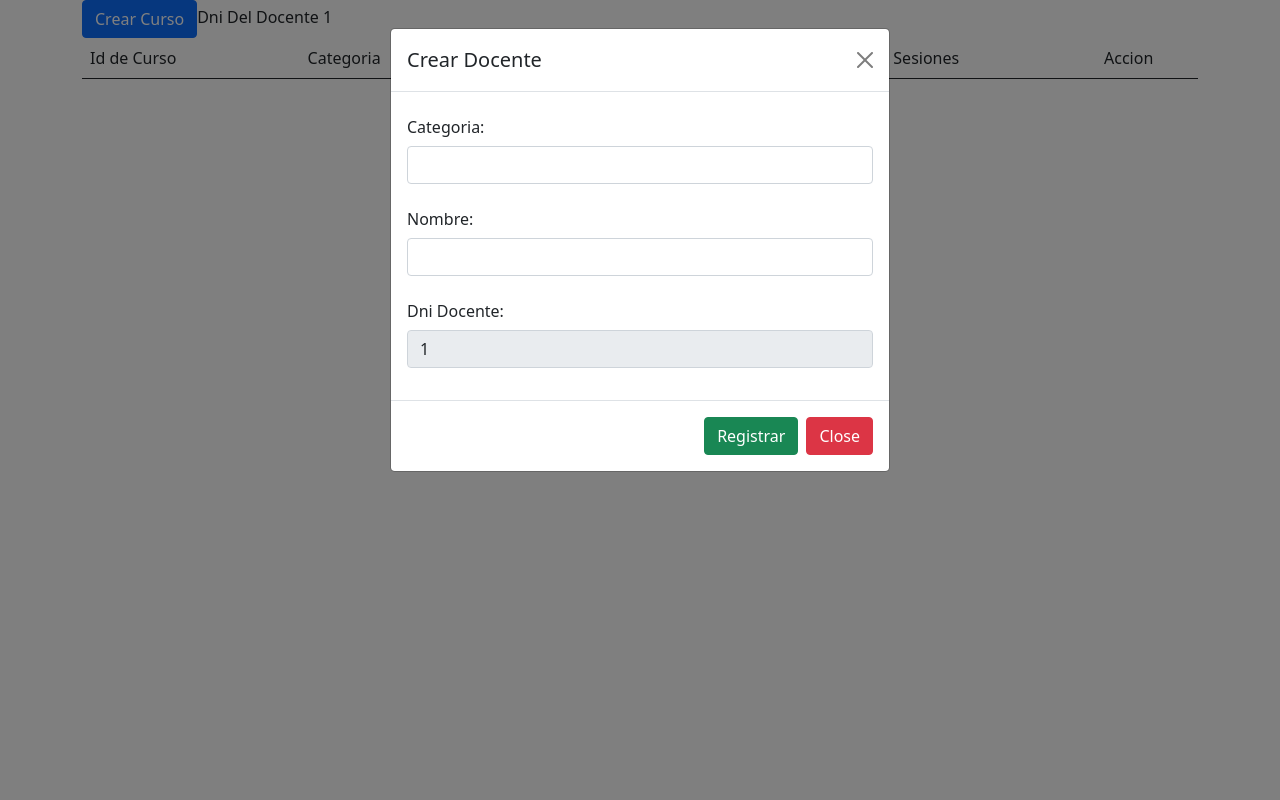
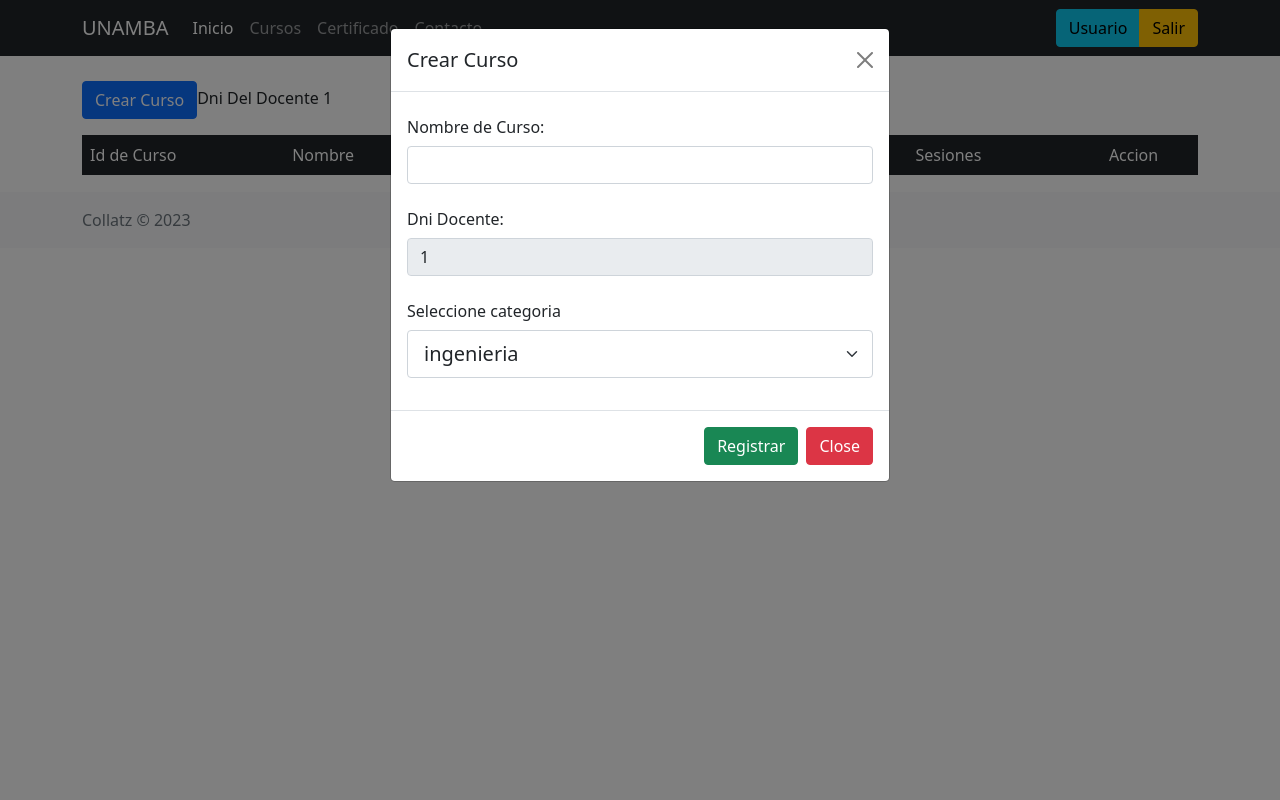
Before and after one commit to luis1045/mooc, a Flask app: page /cursos/1 in a window 1280 px wide, after a click on "Crear Curso". Run offline with Flask 3, Linux system fonts and the light colour scheme; data comes from the database, SQL or seed files in the repository.

Commit message:
feat: categoria

```diff
--- a/app.py
+++ b/app.py
@@ -32,11 +32,20 @@ class Estudiante(db.Model):
 	contrasenia=db.Column(db.String(80), nullable=False)
 	subcripciones=db.relationship('Subcripcion', backref='estudiante',lazy=True)
 
+#clases para areas y categoria
+
+
+class Categoria(db.Model):
+	idCategoria=db.Column(db.Integer, primary_key=True,autoincrement=True)
+	nombCategoria=db.Column(db.String(50),nullable=False)
+	descripcion=db.Column(db.String(200))
+	cursos=db.relationship('Curso', backref='categoria', lazy=True)
+
 class Curso(db.Model):
 	idCurso=db.Column(db.Integer, primary_key=True, autoincrement=True)
-	categoria=db.Column(db.String(50), nullable=False)
 	nombre=db.Column(db.String(50), nullable=False)
 	dniDocente=db.Column(db.Integer, db.ForeignKey('docente.dniDocente'))#docente hace refenrencia ala tabla que es creada por la clase Docente que por convencion su tabla esta en minisculas
+	idCategoria=db.Column(db.Integer, db.ForeignKey('categoria.idCategoria'))
 	sesiones=db.relationship('Sesion', backref='curso', lazy=True)
 
 class Sesion(db.Model):
@@ -51,7 +60,7 @@ class Sesion(db.Model):
 class Video(db.Model):
 	idVideo=db.Column(db.Integer, primary_key=True, autoincrement=True)
 	nombre=db.Column(db.String(50), nullable=False)
-	idSesion=db.Column(db.Integer, db.ForeignKey('sesion.idSesion'))
+	idSesion=db.Column(db.Integer, db.ForeignKey('sesion.idSesion'), unique=True)
 
 class Subcripcion(db.Model):
 	idSubcripcion=db.Column(db.Integer, primary_key=True, autoincrement=True)
@@ -80,7 +89,7 @@ def list_docentes():
 		print(doc.dniDocente)
 	return render_template("docentes.html", docentes=docQuery)
 #registro docente
-@app.route("/regDocente", methods=["GET","POST"])
+@app.route("/regdocente", methods=["GET","POST"])
 def reg_docente():
 	if request.method == 'POST':
 		dniB = request.form["dniT"]
@@ -118,8 +127,8 @@ def del_docente(dni):
 	return redirect(url_for('list_docentes'))
 
 
-#listar docentes
-@app.route("/regEstudiante", methods=["GET","POST"])
+#listar estudiantes
+@app.route("/regestudiante", methods=["GET","POST"])
 def reg_estudiante():
 	if request.method == 'POST':
 		dniB = request.form["dniT"]
@@ -130,7 +139,7 @@ def reg_estudiante():
 		new_estudiante = Estudiante(dniEstudiante=dniB, nombre=nombreB, apePaterno=apePaternoB,apeMaterno=apeMaternoB, contrasenia=hashed_pw)
 		db.session.add(new_estudiante)
 		db.session.commit()
-		return redirect(url_for('list_estudiantes'))
+		return redirect(url_for('list_estudiantes'))#si no esta logueado debe ir a login o loquearse automaticamnte y abrir el inicio
 	return render_template("estudiante.html")
 
 @app.route("/estudiantes", methods=["GET"])
@@ -159,22 +168,25 @@ def del_estudiante(dni):
 	db.session.commit()
 	return redirect(url_for('list_estudiantes'))
 
-
+#metodos para cursos
 @app.route("/cursos/<int:dni>", methods=["GET"])
 def listar_curso(dni):
 	dniB=dni
 	curQuery = Curso.query.filter_by(dniDocente=dniB).all()
+	print(curQuery)
+	categoria = Categoria.query.all()
+	print(categoria)
 	if curQuery is None:
 		"No exite Cursos con este dni"
-	print(curQuery)
-	return render_template("cursos.html", cursos=curQuery,dni=dniB)
+	return render_template("cursos.html", cursos=curQuery,dni=dniB,categoriaList=categoria)
 
 @app.route("/regcursos", methods=["GET","POST"])
 def reg_curso():
-	categoriaB=request.form["categoriaT"]
+	categoriaB=request.form.get('categoriaT')
+	print(categoriaB)
 	nombreB = request.form["nombreT"]
 	dniB=request.form["dniDocenteT"]
-	new_curso = Curso(nombre=nombreB, categoria=categoriaB,dniDocente=dniB )
+	new_curso = Curso(nombre=nombreB, idCategoria=categoriaB,dniDocente=dniB )
 	db.session.add(new_curso)
 	db.session.commit()
 	return redirect(url_for('listar_curso', dni=dniB))
@@ -196,6 +208,14 @@ def del_cursos(id):
 	db.session.commit()
 	return redirect(url_for('listar_curso', dni=curso.dniDocente))
 
+#methodos para seciones
+@app.route("/listseciones/<int:idcurso>", methods=["GET"])
+def listar_seciones(idcurso):
+	seionQuery = Sesion.query.filter_by(idCurso=idcurso).all()
+	return render_template("sesiones.html", sesiones=seionQuery)
+
+
+
 
 if __name__ == '__main__':
 	with app.app_context():# Ahora se neseita el contexto para crear la base de datos por defecto
--- /dev/null
+++ b/templates/base.html
@@ -0,0 +1,64 @@
+<!DOCTYPE html>
+<html lang="en">
+<head>
+	<meta charset="UTF-8">
+	<title>{% block title %}{% endblock %}</title>
+	<link rel="shortcut icon" href="{{ url_for('static', filename='imgs/favicon.ico') }}">
+    <link href="https://cdn.jsdelivr.net/npm/bootstrap@5.0.2/dist/css/bootstrap.min.css" rel="stylesheet" integrity="sha384-EVSTQN3/azprG1Anm3QDgpJLIm9Nao0Yz1ztcQTwFspd3yD65VohhpuuCOmLASjC" crossorigin="anonymous">
+</head>
+<body>
+    <main>
+        <div class="container mb-5">
+            <!-- Header -->
+            <header class="d-flex flex-wrap py-3 mb-5 border-bottom">
+                <nav class="navbar navbar-expand-lg navbar-dark bg-dark fixed-top">
+                <div class="container">
+                    <a class="navbar-brand" href="#">UNAMBA</a>
+                    <button class="navbar-toggler" type="button" data-bs-toggle="collapse" data-bs-target="#navbarSupportedContent" aria-controls="navbarSupportedContent" aria-expanded="false" aria-label="Toggle navigation">
+                        <span class="navbar-toggler-icon"></span>
+                    </button>
+                    <div class="collapse navbar-collapse" id="navbarSupportedContent">
+                        <ul class="navbar-nav me-auto mb-2 mb-lg-0">
+
+                            <li class="nav-item">
+                                <a class="nav-link active" aria-current="page" href="index.html">Inicio</a>
+                            </li>
+
+                            <li class="nav-item">
+                                <a class="nav-link" aria-current="page" href="nosotros.html">Cursos</a>
+                            </li>
+
+                            <li class="nav-item">
+                                <a class="nav-link" aria-current="page" href="servicios.html">Certificado</a>
+                            </li>
+
+                            <li class="nav-item">
+                                <a class="nav-link" aria-current="page" href="contacto.html">Contacto</a>
+                            </li>
+
+                        </ul>
+
+                        <div class="btn-group" role="group" aria-label="Basic example">
+                            <button type="button" class="btn btn-info">Usuario</button>
+                            <button type="button" class="btn btn-warning">Salir</button>
+                        </div>
+
+                    </div>
+                </div>
+                </nav>
+
+            </header>
+        </div>
+
+        {%  block content %}
+        {%  endblock %}
+
+    </main>
+        <!-- Footer -->
+        <footer class="footer mt-auto py-3 bg-light">
+            <div class="container">
+                <span class="text-muted">Collatz © <script>document.write(new Date().getFullYear())</script> </span>
+            </div>
+        </footer>
+    <script src="https://cdn.jsdelivr.net/npm/bootstrap@5.0.2/dist/js/bootstrap.bundle.min.js" integrity="sha384-MrcW6ZMFYlzcLA8Nl+NtUVF0sA7MsXsP1UyJoMp4YLEuNSfAP+JcXn/tWtIaxVXM" crossorigin="anonymous"></script></body>
+</html>
--- a/templates/cursos.html
+++ b/templates/cursos.html
@@ -1,23 +1,18 @@
-<!DOCTYPE html>
-<html lang="en">
-<head>
-    <meta charset="UTF-8">
-    <meta name="viewport" content="width=device-width, initial-scale=1.0">
-    <title>Curso</title>
-    <link href="https://cdn.jsdelivr.net/npm/bootstrap@5.0.2/dist/css/bootstrap.min.css" rel="stylesheet" integrity="sha384-EVSTQN3/azprG1Anm3QDgpJLIm9Nao0Yz1ztcQTwFspd3yD65VohhpuuCOmLASjC" crossorigin="anonymous">
-
-</head>
-<body>
-    <div class="container-sm">
-        <button type="button" class="btn btn-primary" data-bs-toggle="modal" data-bs-target="#crearCurso">Crear Curso</button><label>Dni Del Docente {{dni}}</label>
+{% extends "base.html" %}
+{% block title %}
+    Crud Cursos
+{% endblock %}
+{% block content %}
+    <div class="container-sm d-grid gap-3">
+        <div><button type="button" class="btn btn-primary" data-bs-toggle="modal" data-bs-target="#crearCurso">Crear Curso</button><label>Dni Del Docente {{dni}}</label></div>
         {% if cursos is not none %}
             <table class="table">
-                <thead>
+                <thead class="table-dark">
                     <tr>
                         <td>Id de Curso</td>
-                        <td>Categoria</td>
                         <td>Nombre</td>
                         <td>Dni Docente</td>
+                        <td>Id de categoria</td>
                         <td>Sesiones</td>
                         <td colspan="2" class="text-center">Accion</td>
                     </tr>
@@ -26,10 +21,10 @@
                     {% for curso in cursos %}
                         <tr>
                             <td class="table-primary">{{ curso.idCurso }}</td>
-                            <td class="table-primary">{{ curso.categoria }}</td>
                             <td class="table-primary">{{ curso.nombre }}</td>
                             <td class="table-primary">{{ curso.dniDocente }}</td>
-                            <td class="table-primary"><a href="">ir a sesiones</a></td>
+                            <td class="table-primary">{{ curso.idCategoria }}</td>
+                            <td class="table-primary"><a href="{{url_for('listar_seciones',idcurso=curso.idCurso)}}">ir a sesiones</a></td>
                             <td><button type="button" class="btn btn-success" data-bs-toggle="modal" data-bs-target="#update_curso_{{curso.idCurso}}">Update</button></td>
                             <td><button type="button" class="btn btn-danger" data-bs-toggle="modal" data-bs-target="#delete_curso_{{curso.idCurso}}">Delete</button></td>
                             <!--modal actualizar curso-->
@@ -49,10 +44,10 @@
                                                 </div>
                                                 <div class="mb-3">
                                                     <label for="categoria" class="col-form-label">Categoria:</label>
-                                                    <input type="text" class="form-control" id="categoria" name="categoriaT" value="{{ curso.categoria }}">
+                                                    <input type="text" class="form-control" id="categoria" name="categoriaT" value="{{ curso.idCategoria }}">
                                                 </div>
                                                 <div class="mb-3">
-                                                    <label for="nombre" class="col-form-label">Nombre:</label>
+                                                    <label for="nombre" class="col-form-label">Nombre Curso:</label>
                                                     <input type="text" class="form-control" id="nombre" name="nombreT" value="{{ curso.nombre }}">
                                                 </div>
                                             </div>
@@ -95,27 +90,32 @@
             </table>
         {% endif %}
     </div>
-    <!-- Modal crear docente  -->
+    <!-- Modal crear curso  -->
     <div class="modal fade" id="crearCurso" data-bs-backdrop="static" data-bs-keyboard="false" tabindex="-1" aria-labelledby="staticBackdropLabel" aria-hidden="true">
         <div class="modal-dialog">
             <div class="modal-content">
                 <div class="modal-header">
-                    <h5 class="modal-title" id="staticBackdropLabel">Crear Docente</h5>
+                    <h5 class="modal-title" id="staticBackdropLabel">Crear Curso</h5>
                     <button type="button" class="btn-close" data-bs-dismiss="modal" aria-label="Close"></button>
                 </div>
                 <form action="{{url_for('reg_curso')}}" method="POST">
                     <div class="modal-body">
                         <div class="mb-3">
-                            <label for="categoria" class="col-form-label">Categoria:</label>
-                            <input type="text" class="form-control" id="categoria" name="categoriaT">
-                        </div>
-                        <div class="mb-3">
-                            <label for="nombre" class="col-form-label">Nombre:</label>
+                            <label for="nombre" class="col-form-label">Nombre de Curso:</label>
                             <input type="text" class="form-control" id="nombre" name="nombreT">
                         </div>
                         <div class="mb-3">
                             <label for="dni" class="col-form-label">Dni Docente:</label>
                             <input type="text" class="form-control" id="dni" readonly="true" name="dniDocenteT" value="{{dni}}">
+                        </div>
+                        <!--agregabdo categorias en proceso-->
+                        <div class="mb-3">
+                            <label for="categoriaT" class="col-form-label">Seleccione categoria</label>
+                            <select class="form-select form-select-lg mb-3" aria-label=".form-select-lg example" name="categoriaT" id="categoriaT">
+                                {% for categoria in categoriaList %}
+                                    <option value="{{categoria.idCategoria}}">{{ categoria.nombCategoria }}</option>
+                                {% endfor %}
+                            </select>
                         </div>
                     </div>
                     <div class="modal-footer">
@@ -127,6 +127,4 @@
         </div>
     </div>
     <!--modal  crear -->
-    <script src="https://cdn.jsdelivr.net/npm/bootstrap@5.0.2/dist/js/bootstrap.bundle.min.js" integrity="sha384-MrcW6ZMFYlzcLA8Nl+NtUVF0sA7MsXsP1UyJoMp4YLEuNSfAP+JcXn/tWtIaxVXM" crossorigin="anonymous"></script>
-</body>
-</html>
+{% endblock %}
--- a/templates/estudiantes.html
+++ b/templates/estudiantes.html
@@ -32,7 +32,7 @@
                     <td class="table-primary">aqui curso</td>
                     <td><button type="button" class="btn btn-success" data-bs-toggle="modal" data-bs-target="#update_estudiante_{{estudiante.dniEstudiante}}">Update</button></td>
                     <td><button type="button" class="btn btn-danger" data-bs-toggle="modal" data-bs-target="#delete_estudiante_{{estudiante.dniEstudiante}}">Eliminar</button></td>
-                     <!--modal actualizar estudiante-->
+                      <!--modal actualizar estudiante-->
                     <div class="modal fade" id="update_estudiante_{{estudiante.dniEstudiante}}" tabindex="-1" aria-labelledby="exampleModalLabel" aria-hidden="true">
                       <div class="modal-dialog">
                         <div class="modal-content">
```
Also changed, not shown: templates/docente.html (+7 -11 lines), templates/docentes.html (+10 -17 lines), templates/estudiante.html (+6 -12 lines), templates/sesiones.html (added, +68 -0 lines), database.db, static/css/style.css (added), static/imgs/favicon.ico (added), static/js/main.js (added).
